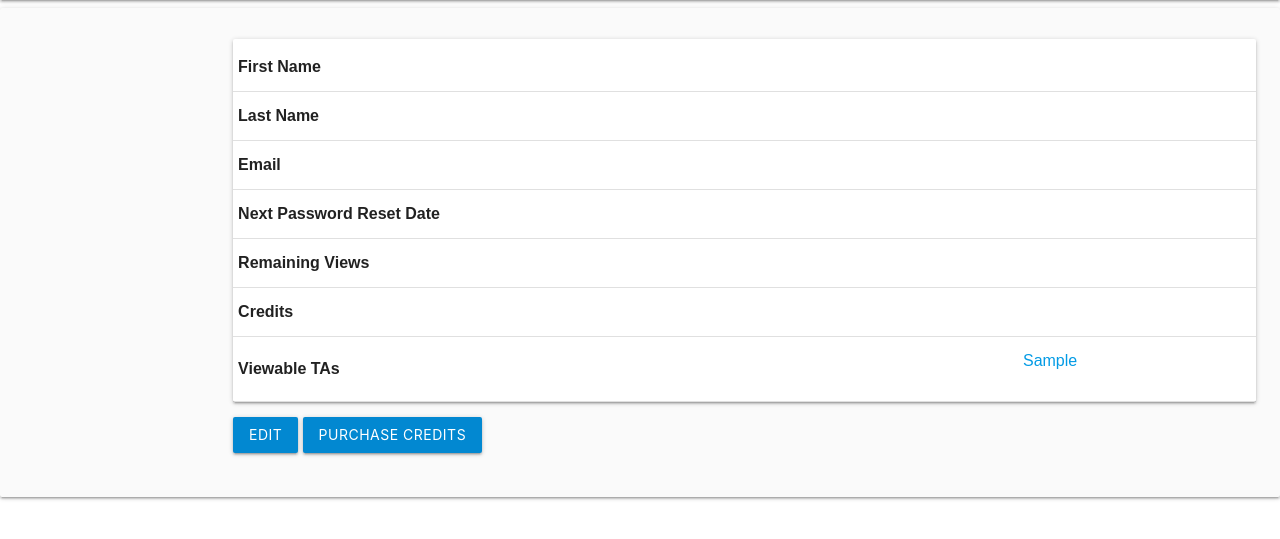
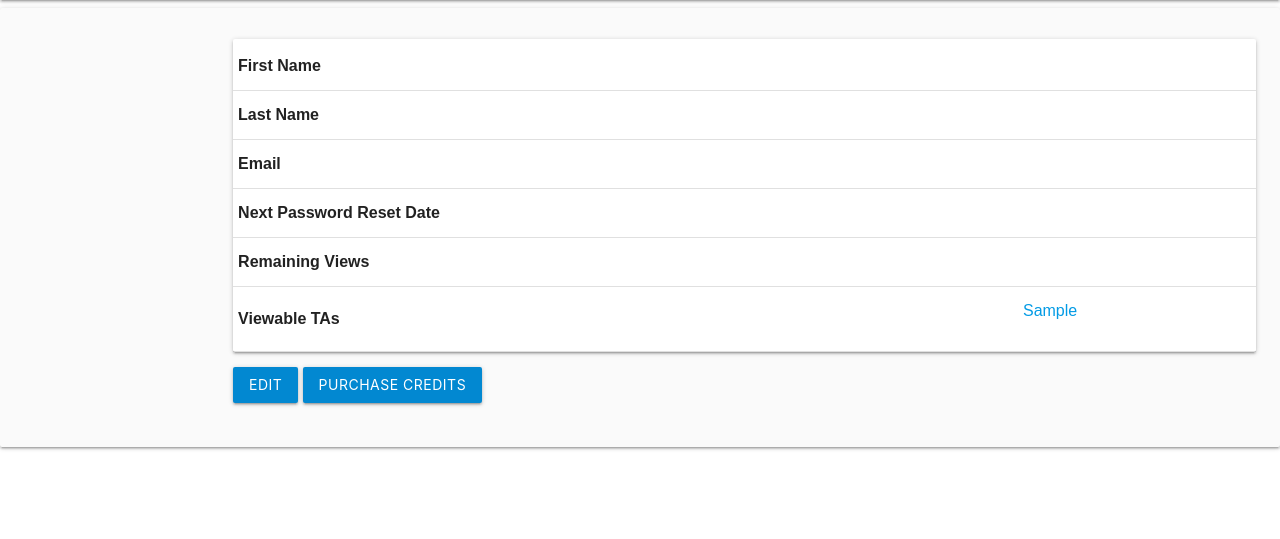
Before and after one commit to cs188-software-design-security-w20/project-paul-eggtart, a Flask app: template templates/profile.html in a window 1280 px wide. Shown: the part 64-603 px from the top of the page. Run offline with Flask 2, Linux system fonts and the light colour scheme; the template is opened without the code that fills it: most values are stand-ins (such as "Sample title", 1, 10 or a date in 2020); some libraries are stand-ins or nearby versions.

Commit message:
killed credits

```diff
--- a/templates/profile.html
+++ b/templates/profile.html
@@ -48,12 +48,6 @@
                         </tr>
                         <tr>
                             <div class="col s5">
-                                <th>Credits</th>
-                                <td>{{ user.credits }}</td>
-                            </div>
-                        </tr>
-                        <tr>
-                            <div class="col s5">
                                 <th>Viewable TAs</th>
                                 <td>
                                     <ul>
--- a/templates/profile_edit.html
+++ b/templates/profile_edit.html
@@ -86,12 +86,6 @@
                                     <td>{{ user.remaining_views }}</td>
                                 </div>
                             </tr>
-                            <tr>
-                                <div class="col s5">
-                                    <th>Credits</th>
-                                    <td>{{ user.credits }}</td>
-                                </div>
-                            </tr>
                         </table>
                     </div>
                     <div class="box-footer">
```
